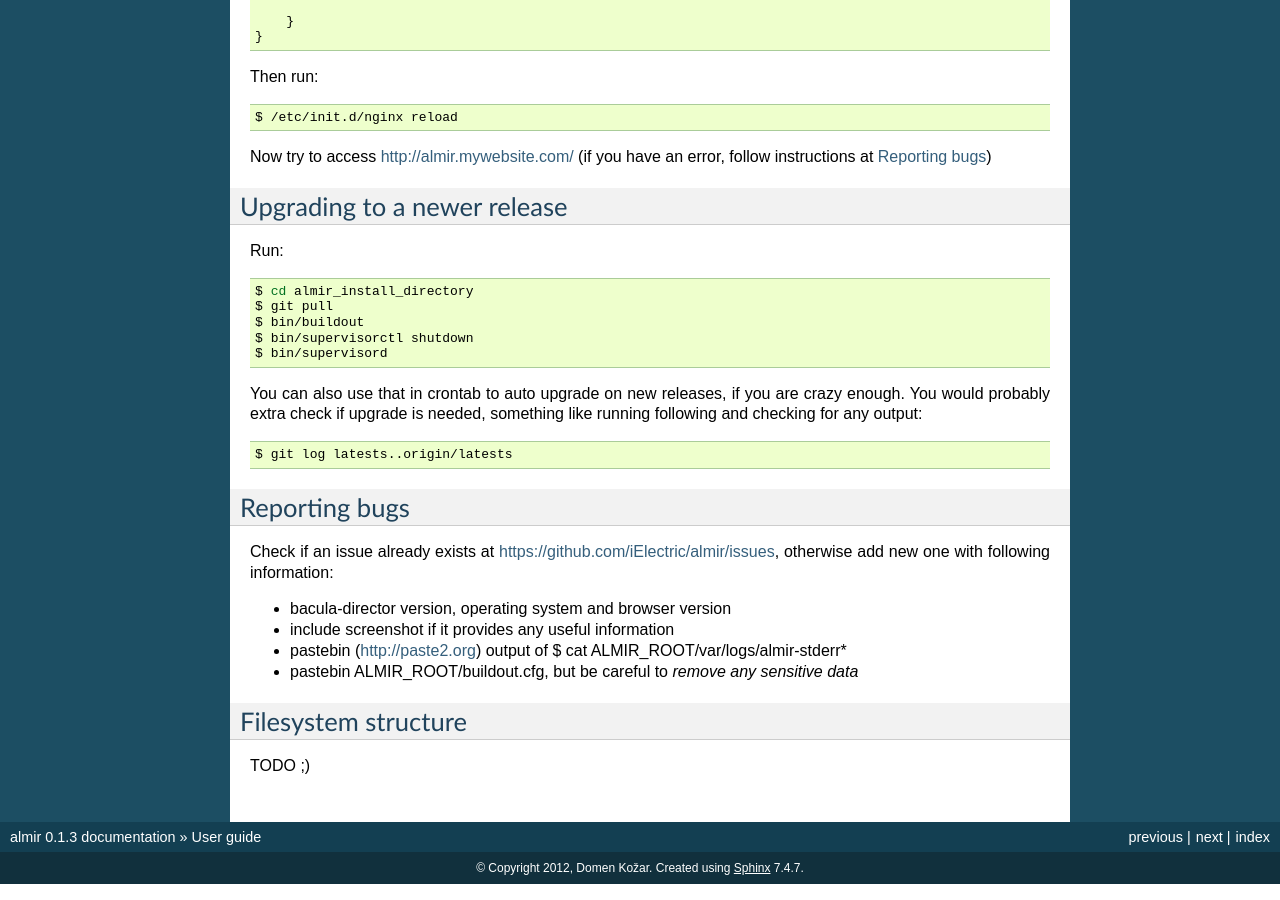
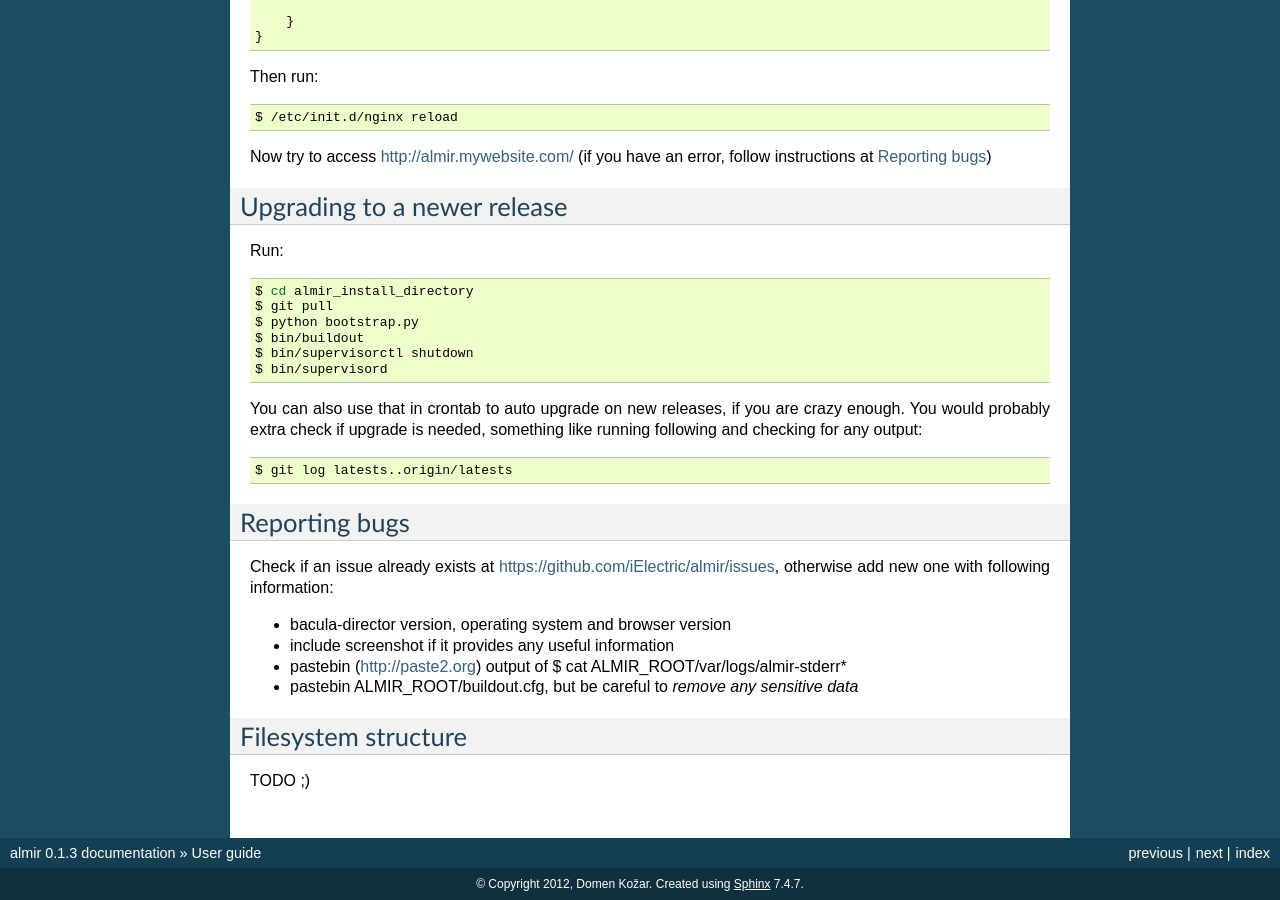
Before and after one commit to domenkozar/almir, a Sphinx documentation site: the page built from docs/source/userguide.rst, in a window 1280 px wide and 900 px high, scrolled down 1932 px. Built offline with Sphinx 7.4.7, drawn with Linux system fonts in a browser that asks for light colours.

Commit message:
update upgrade docs

```diff
--- a/docs/source/userguide.rst
+++ b/docs/source/userguide.rst
@@ -126,6 +126,7 @@ Run::
 
     $ cd almir_install_directory
     $ git pull
+    $ python bootstrap.py
     $ bin/buildout
     $ bin/supervisorctl shutdown
     $ bin/supervisord
```
